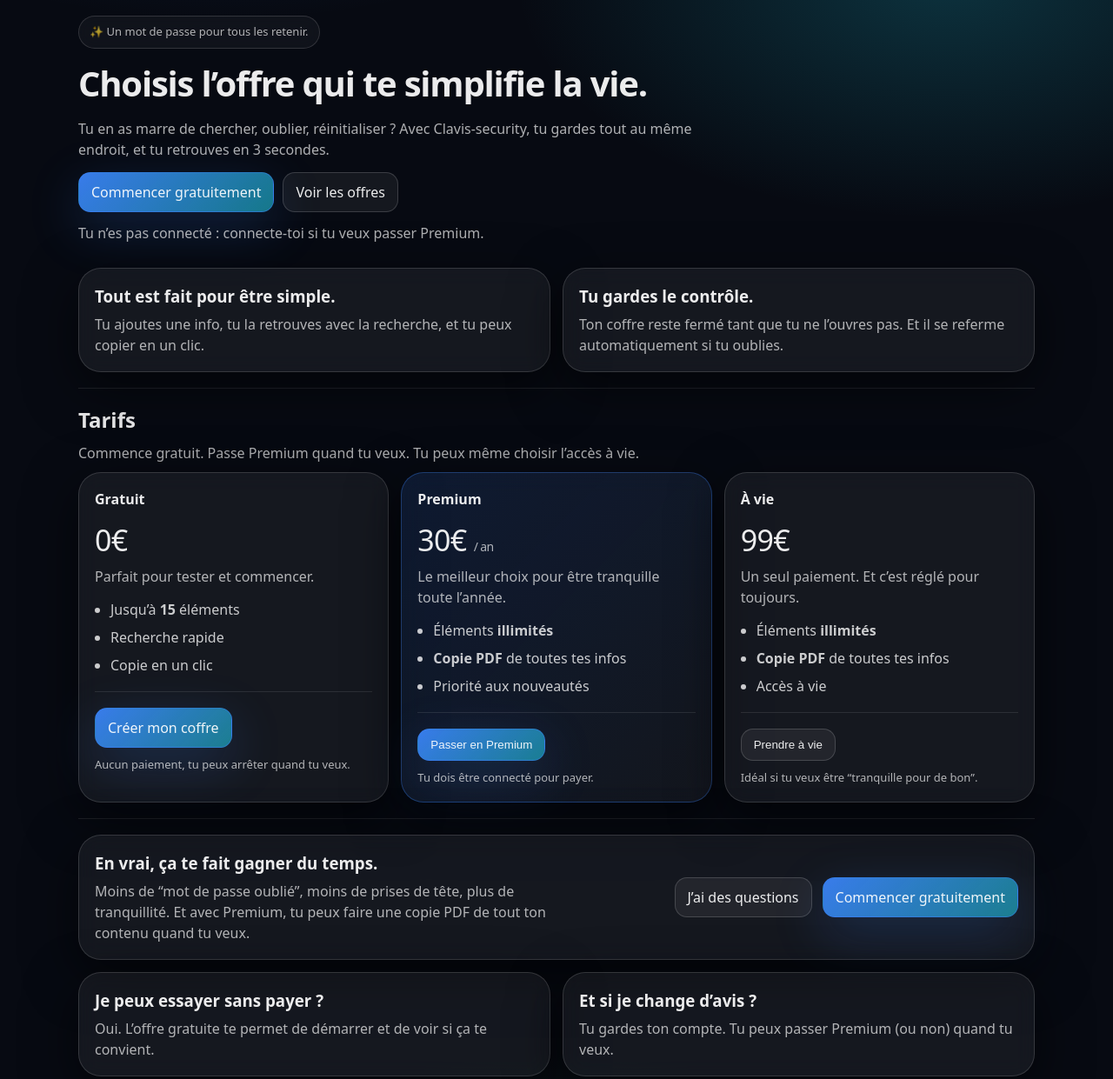
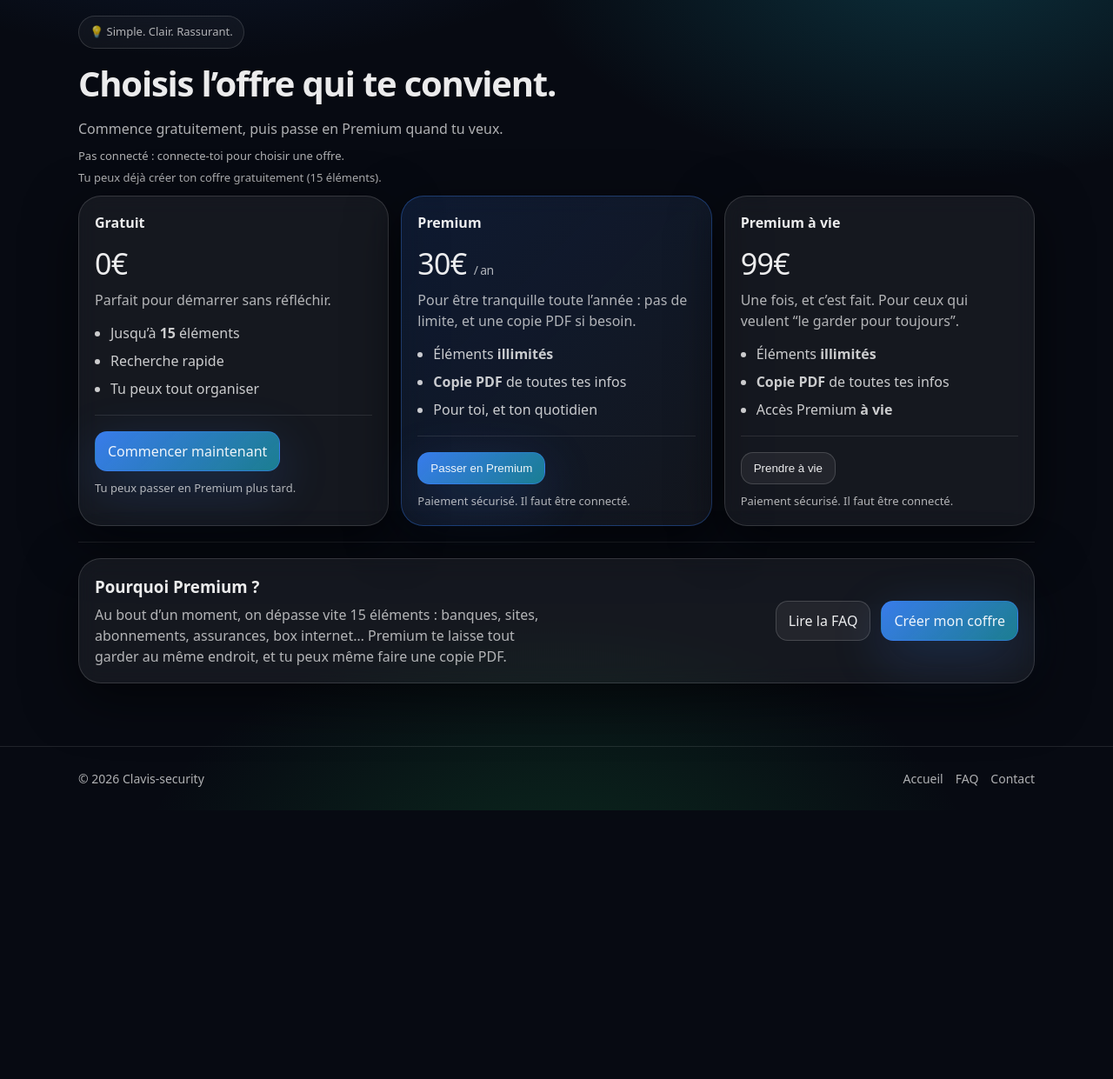
Before and after one commit to Clavis-securite/clavis-security, a website: page offers.html in a window 1280 px wide. Shown: the part 180-1421 px from the top of the page at 87% size. After the commit the page ends 1112 px from the top, so only its background shows below. Drawn offline with nearby package versions, Linux system fonts and the light colour scheme.

Commit message:
Add files via upload

```diff
--- a/offers.html
+++ b/offers.html
@@ -4,15 +4,16 @@
   <meta charset="utf-8" />
   <meta name="viewport" content="width=device-width,initial-scale=1" />
   <title>Offres — Clavis-security</title>
-  <meta name="description" content="Un mot de passe pour tous les retenir. Choisis ton offre : gratuit, premium annuel, ou à vie." />
-  <link rel="stylesheet" href="css/styles.css" />
+  <meta name="description" content="Commence gratuitement, passe en Premium quand tu veux. Premium annuel 30€, Premium à vie 99€." />
+
+  <!-- PWA -->
   <link rel="manifest" href="/manifest.webmanifest">
   <meta name="theme-color" content="#0ea5e9">
   <meta name="apple-mobile-web-app-capable" content="yes">
   <meta name="apple-mobile-web-app-status-bar-style" content="black-translucent">
+
+  <link rel="stylesheet" href="css/styles.css" />
 </head>
-<script src="js/pwa.js"></script>
-
 <body>
 
 <header class="topbar">
@@ -29,9 +30,13 @@
         <a href="contact.html">Contact</a>
       </nav>
 
-      <div class="navcta">
+      <div class="navcta" style="display:flex; gap:10px; align-items:center; flex-wrap:wrap;">
+        <!-- ✅ Bouton Installer (affiché seulement si possible) -->
+        <button class="btn small" id="installBtn" style="display:none;">Installer l’app</button>
+
         <a class="btn small ghost" href="login.html">Connexion</a>
         <a class="btn small primary" href="register.html">Créer mon coffre</a>
+
         <button class="btn small mobile-toggle" data-mobile-toggle aria-label="Ouvrir le menu">Menu</button>
       </div>
     </div>
@@ -49,129 +54,81 @@
 <main class="section">
   <div class="container">
 
-    <!-- HERO -->
     <div class="page-hero">
-      <span class="badge">✨ Un mot de passe pour tous les retenir.</span>
-      <h1>Choisis l’offre qui te simplifie la vie.</h1>
-      <p style="max-width: 720px;">
-        Tu en as marre de chercher, oublier, réinitialiser ? Avec Clavis-security, tu gardes tout au même endroit, et tu retrouves en 3 secondes.
+      <span class="badge">💡 Simple. Clair. Rassurant.</span>
+      <h1>Choisis l’offre qui te convient.</h1>
+      <p style="max-width:720px;">
+        Commence gratuitement, puis passe en Premium quand tu veux.
       </p>
 
-      <div style="display:flex; gap:10px; flex-wrap:wrap; margin-top:14px;">
-        <a class="btn primary" href="register.html">Commencer gratuitement</a>
-        <a class="btn" href="#tarifs">Voir les offres</a>
+      <div class="hero-note" id="statusLine" style="margin-top:10px;"></div>
+      <div class="hero-note" id="bannerLine" style="margin-top:6px;"></div>
     </div>
 
-      <p id="statusLine" style="margin:12px 0 0; color: var(--muted);"></p>
+    <div class="pricing">
+      <div class="card price-card">
+        <div class="name">Gratuit</div>
+        <div class="price">0€</div>
+        <p class="desc">Parfait pour démarrer sans réfléchir.</p>
+        <ul>
+          <li>Jusqu’à <strong>15</strong> éléments</li>
+          <li>Recherche rapide</li>
+          <li>Tu peux tout organiser</li>
+        </ul>
+        <div class="hr"></div>
+        <a class="btn primary" href="register.html">Commencer maintenant</a>
+        <div class="hero-note">Tu peux passer en Premium plus tard.</div>
       </div>
 
-    <!-- TRUST / REASSURANCE -->
-    <div class="grid2" style="margin-top: 18px;">
-      <div class="card pad">
-        <h3 style="margin:0 0 6px;">Tout est fait pour être simple.</h3>
-        <p style="margin:0;color:var(--muted);">
-          Tu ajoutes une info, tu la retrouves avec la recherche, et tu peux copier en un clic.
+      <div class="card price-card featured">
+        <div class="name">Premium</div>
+        <div class="price">30€ <span style="font-size:14px;color:var(--muted)">/ an</span></div>
+        <p class="desc">
+          Pour être tranquille toute l’année : pas de limite, et une copie PDF si besoin.
         </p>
+        <ul>
+          <li>Éléments <strong>illimités</strong></li>
+          <li><strong>Copie PDF</strong> de toutes tes infos</li>
+          <li>Pour toi, et ton quotidien</li>
+        </ul>
+        <div class="hr"></div>
+        <button class="btn primary" id="buyAnnual">Passer en Premium</button>
+        <div class="hero-note">Paiement sécurisé. Il faut être connecté.</div>
       </div>
-      <div class="card pad">
-        <h3 style="margin:0 0 6px;">Tu gardes le contrôle.</h3>
-        <p style="margin:0;color:var(--muted);">
-          Ton coffre reste fermé tant que tu ne l’ouvres pas. Et il se referme automatiquement si tu oublies.
+
+      <div class="card price-card">
+        <div class="name">Premium à vie</div>
+        <div class="price">99€</div>
+        <p class="desc">
+          Une fois, et c’est fait. Pour ceux qui veulent “le garder pour toujours”.
         </p>
+        <ul>
+          <li>Éléments <strong>illimités</strong></li>
+          <li><strong>Copie PDF</strong> de toutes tes infos</li>
+          <li>Accès Premium <strong>à vie</strong></li>
+        </ul>
+        <div class="hr"></div>
+        <button class="btn" id="buyLifetime">Prendre à vie</button>
+        <div class="hero-note">Paiement sécurisé. Il faut être connecté.</div>
       </div>
     </div>
 
     <div class="hr"></div>
 
-    <!-- PRICING -->
-    <div id="tarifs" class="page-hero" style="padding-top:0;">
-      <h2 style="margin:0 0 8px;">Tarifs</h2>
-      <p style="margin:0; max-width: 720px;">
-        Commence gratuit. Passe Premium quand tu veux. Tu peux même choisir l’accès à vie.
-      </p>
-    </div>
-
-    <div class="pricing">
-
-      <!-- FREE -->
-      <div class="card price-card">
-        <div class="name">Gratuit</div>
-        <div class="price">0€</div>
-        <p class="desc">Parfait pour tester et commencer.</p>
-        <ul>
-          <li>Jusqu’à <strong>15</strong> éléments</li>
-          <li>Recherche rapide</li>
-          <li>Copie en un clic</li>
-        </ul>
-        <div class="hr"></div>
-        <a class="btn primary" href="register.html">Créer mon coffre</a>
-        <div class="hero-note">Aucun paiement, tu peux arrêter quand tu veux.</div>
-      </div>
-
-      <!-- ANNUAL -->
-      <div class="card price-card featured">
-        <div class="name">Premium</div>
-        <div class="price">30€ <span style="font-size:14px;color:var(--muted)">/ an</span></div>
-        <p class="desc">Le meilleur choix pour être tranquille toute l’année.</p>
-        <ul>
-          <li>Éléments <strong>illimités</strong></li>
-          <li><strong>Copie PDF</strong> de toutes tes infos</li>
-          <li>Priorité aux nouveautés</li>
-        </ul>
-        <div class="hr"></div>
-        <button class="btn primary" id="buyAnnual">Passer en Premium</button>
-        <div class="hero-note">Tu dois être connecté pour payer.</div>
-      </div>
-
-      <!-- LIFETIME -->
-      <div class="card price-card">
-        <div class="name">À vie</div>
-        <div class="price">99€</div>
-        <p class="desc">Un seul paiement. Et c’est réglé pour toujours.</p>
-        <ul>
-          <li>Éléments <strong>illimités</strong></li>
-          <li><strong>Copie PDF</strong> de toutes tes infos</li>
-          <li>Accès à vie</li>
-        </ul>
-        <div class="hr"></div>
-        <button class="btn" id="buyLifetime">Prendre à vie</button>
-        <div class="hero-note">Idéal si tu veux être “tranquille pour de bon”.</div>
-      </div>
-
-    </div>
-
-    <!-- CONVERSION BLOCK -->
-    <div class="hr"></div>
-
     <div class="card pad">
       <div class="grid2">
         <div>
-          <h3 style="margin:0 0 6px;">En vrai, ça te fait gagner du temps.</h3>
-          <p style="margin:0;color:var(--muted);">
-            Moins de “mot de passe oublié”, moins de prises de tête, plus de tranquillité.
-            Et avec Premium, tu peux faire une copie PDF de tout ton contenu quand tu veux.
+          <h3 style="margin:0 0 6px;">Pourquoi Premium ?</h3>
+          <p style="margin:0;color:var(--muted); max-width:680px;">
+            Au bout d’un moment, on dépasse vite 15 éléments :
+            banques, sites, abonnements, assurances, box internet…
+            Premium te laisse tout garder au même endroit, et tu peux même faire une copie PDF.
           </p>
         </div>
         <div style="display:flex; gap:12px; align-items:center; justify-content:flex-end; flex-wrap:wrap;">
-          <a class="btn" href="faq.html">J’ai des questions</a>
-          <a class="btn primary" href="register.html">Commencer gratuitement</a>
+          <a class="btn" href="faq.html">Lire la FAQ</a>
+          <a class="btn primary" href="register.html">Créer mon coffre</a>
         </div>
-      </div>
-    </div>
-
-    <!-- MINI FAQ (conversion) -->
-    <div class="grid2" style="margin-top: 14px;">
-      <div class="card pad">
-        <h3 style="margin:0 0 6px;">Je peux essayer sans payer ?</h3>
-        <p style="margin:0;color:var(--muted);">
-          Oui. L’offre gratuite te permet de démarrer et de voir si ça te convient.
-        </p>
-      </div>
-      <div class="card pad">
-        <h3 style="margin:0 0 6px;">Et si je change d’avis ?</h3>
-        <p style="margin:0;color:var(--muted);">
-          Tu gardes ton compte. Tu peux passer Premium (ou non) quand tu veux.
-        </p>
       </div>
     </div>
 
@@ -191,16 +148,22 @@
   </div>
 </footer>
 
-<!-- Scripts (Stripe checkout via Netlify Functions) -->
 <script src="js/app.js"></script>
+<script src="js/pwa.js"></script>
+
 <script src="https://cdn.jsdelivr.net/npm/@supabase/supabase-js@2"></script>
 <script src="js/supabase.js"></script>
 
 <script>
+  function setBanner(text) {
+    const el = document.getElementById("bannerLine");
+    if (el) el.textContent = text || "";
+  }
+
   async function startCheckout(plan) {
-    const s = await getSession();
-    if (!s) {
-      alert("Connecte-toi d'abord 🙂");
+    const session = await getSession();
+    if (!session) {
+      alert("Connecte-toi d’abord, puis tu pourras choisir une offre 🙂");
       window.location.href = "login.html";
       return;
     }
@@ -212,15 +175,15 @@
       headers: { "Content-Type": "application/json" },
       body: JSON.stringify({
         plan,
-        user_id: s.user.id,
-        user_email: s.user.email,
+        user_id: session.user.id,
+        user_email: session.user.email,
         site_url
       })
     });
 
     const data = await res.json();
-    if (!res.ok) {
-      alert("Oups… ça n’a pas marché. Réessaie dans une minute.");
+    if (!res.ok || !data.url) {
+      alert("Oups… impossible d’ouvrir le paiement. Réessaie dans un instant.");
       return;
     }
 
@@ -231,19 +194,24 @@
   document.getElementById("buyLifetime")?.addEventListener("click", () => startCheckout("lifetime"));
 
   (async () => {
+    const el = document.getElementById("statusLine");
     try {
       const s = await getSession();
-      document.getElementById("statusLine").textContent = s
-        ? `Connecté : ${s.user.email}`
-        : "Tu n’es pas connecté : connecte-toi si tu veux passer Premium.";
+      if (s) {
+        el.textContent = `Connecté : ${s.user.email}`;
+        setBanner("Astuce : Premium te permet aussi de faire une copie PDF de tout.");
+      } else {
+        el.textContent = "Pas connecté : connecte-toi pour choisir une offre.";
+        setBanner("Tu peux déjà créer ton coffre gratuitement (15 éléments).");
+      }
     } catch {
-      document.getElementById("statusLine").textContent = "Tu n’es pas connecté : connecte-toi si tu veux passer Premium.";
+      el.textContent = "Pas connecté : connecte-toi pour choisir une offre.";
+      setBanner("Tu peux déjà créer ton coffre gratuitement (15 éléments).");
     }
 
-    // Petit message si retour de Stripe
     const params = new URLSearchParams(window.location.search);
     if (params.get("canceled") === "1") {
-      alert("Paiement annulé. Aucun souci 🙂 Tu peux réessayer quand tu veux.");
+      setBanner("Pas de souci. Tu peux reprendre plus tard, ou rester en gratuit.");
     }
   })();
 </script>
```
Also changed, not shown: index.html (+20 -82 lines). Lines whose indentation alone changed are shown as unchanged.
